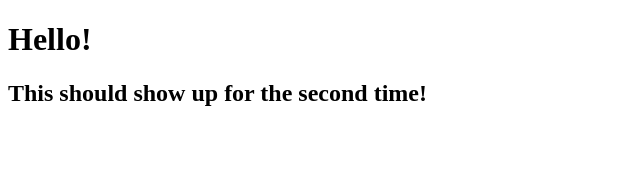
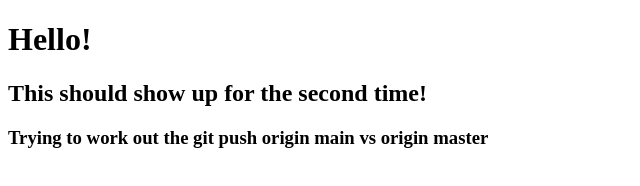
Before and after one commit to jerryko01/demo-repo, a plain HTML site: page index.html in a window 1280 px wide. Shown: the whole page, without its empty margins (0-640 px from the left). Drawn offline with Linux system fonts and the light colour scheme.

Commit message:
Git push origin main attempt
description

```diff
--- a/index.html
+++ b/index.html
@@ -10,6 +10,7 @@
 <body>
     <h1>Hello!</h1>
     <h2>This should show up for the second time!</h2>
+    <h3>Trying to work out the git push origin main vs origin master</h3>
 </body>
 
 </html>
```
